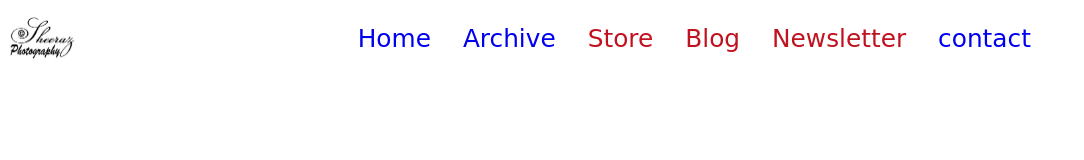
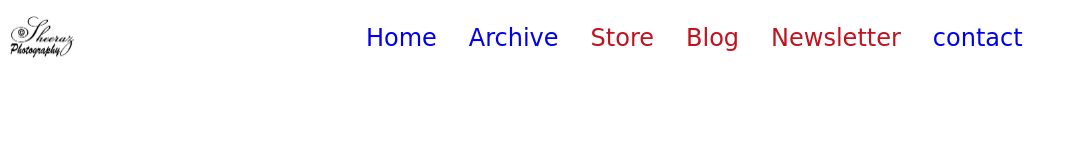
Before and after one commit to AhmadSheerazSaeed/sheerazphotography, a plain HTML site: page htmlpages/portfolio.html in a window 1280 px wide. Shown: the whole page, without its empty margins (0-1084 px from the left). Drawn offline with Linux system fonts and the light colour scheme; a web font is replaced by a local one.

Commit message:
update sth

```diff
--- a/css/portfolio.css
+++ b/css/portfolio.css
@@ -37,7 +37,7 @@
 
 .ulMenu li a {
   text-decoration: none;
-  font-size: 1.55rem;
+  font-size: 1.5rem;
   font-family: "Splash", cursive;
 }
 
```
